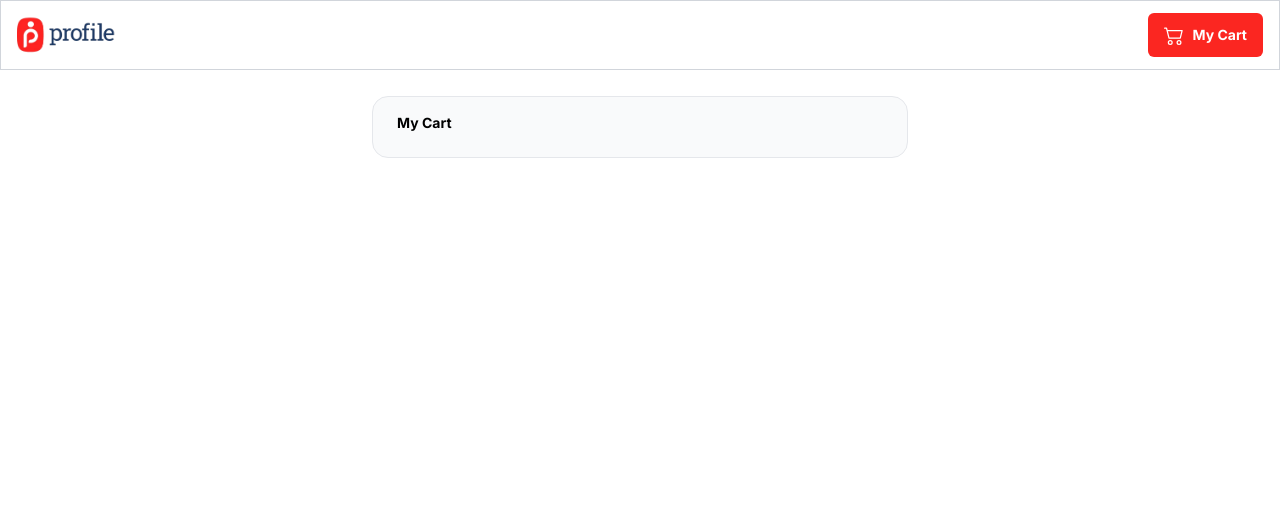
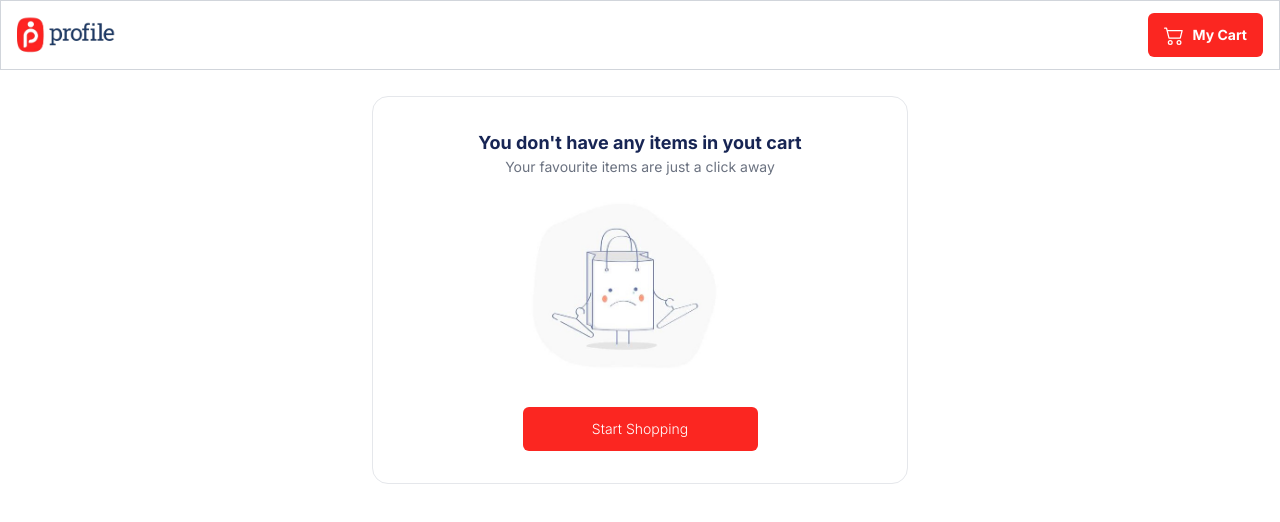
Before and after one commit to KunalRajput-git/profile.fyi-assignment, a Next.js app: page /cart in a window 1280 px wide. Shown: the top 522 px of the page. Built offline with nearby package versions, Linux system fonts and the light colour scheme.

Commit message:
feat(ui): added EmptyCart component

```diff
--- a/src/app/cart/page.js
+++ b/src/app/cart/page.js
@@ -1,9 +1,13 @@
-import { CartItems } from "@/components/cart";
+"use client";
+import { CartItems, EmptyCart } from "@/components/cart";
+import { useCartState } from "@/context/CartContext";
 
 export default function Cart() {
+  const { totalItemsCount } = useCartState(); // Destructure cart from the state using useCartState.
+  const isCartEmpty = totalItemsCount === 0; // Check if the cart is empty
   return (
     <div className="pt-20 pb-6 md:pt-24 px-3 md:px-8 m-auto w-full md:w-[600px]">
-      <CartItems />
+      {isCartEmpty ? <EmptyCart /> : <CartItems />}
     </div>
   );
 }
--- a/src/components/cart/CartItems.jsx
+++ b/src/components/cart/CartItems.jsx
@@ -12,7 +12,7 @@ export default function CartItems() {
         <ItemCard
           key={item.id}
           item={item}
-          className="flex w-full p-2 xs:p-3 md:p-4 pr-4 xs:w-full md:w-full justify-between items-center mt-2"
+          className="flex w-full p-2 xs:p-3 md:p-4 pr-4 xs:w-full md:w-full justify-between items-center mt-2 relative"
           isFromCart={true}
         />
       ))}
--- /dev/null
+++ b/src/components/cart/EmptyCart.jsx
@@ -0,0 +1,14 @@
+"use client";
+import { InfoBox } from "../ui";
+
+export default function EmptyCart() {
+  return (
+    <InfoBox
+      imageSrc="/images/empty-cart.jpg"
+      title="You don't have any items in yout cart"
+      subtitle=" Your favourite items are just a click away"
+      buttonText="Start Shopping"
+      buttonLink="/"
+    />
+  );
+}
--- a/src/components/cart/index.js
+++ b/src/components/cart/index.js
@@ -1,2 +1,3 @@
 export { default as MyCartButton } from "./MyCartButton";
 export { default as CartItems } from "./CartItems";
+export { default as EmptyCart } from "./EmptyCart";
--- a/src/components/layout/Navbar.jsx
+++ b/src/components/layout/Navbar.jsx
@@ -3,7 +3,7 @@ import { MyCartButton } from "../cart/";
 
 export default function Navbar() {
   return (
-    <nav className="border py-3 px-4 border-gray-300 flex items-center justify-between fixed w-full bg-white">
+    <nav className="border py-3 px-4 border-gray-300 flex items-center justify-between fixed w-full bg-white z-10">
       <div className="flex-shrink-0">
         <Image
           src="/profile-transparent-blue.png" // Image source.
--- a/src/components/ui/index.js
+++ b/src/components/ui/index.js
@@ -1,3 +1,4 @@
 export { default as Button } from "./Button";
 export { default as QtySelector } from "./QtySelector";
+export { default as InfoBox } from "./InfoBox";
 export { default as ItemCard } from "./itemcard/ItemCard";
```
Also changed, not shown: public/images/empty-cart.jpg (added).
